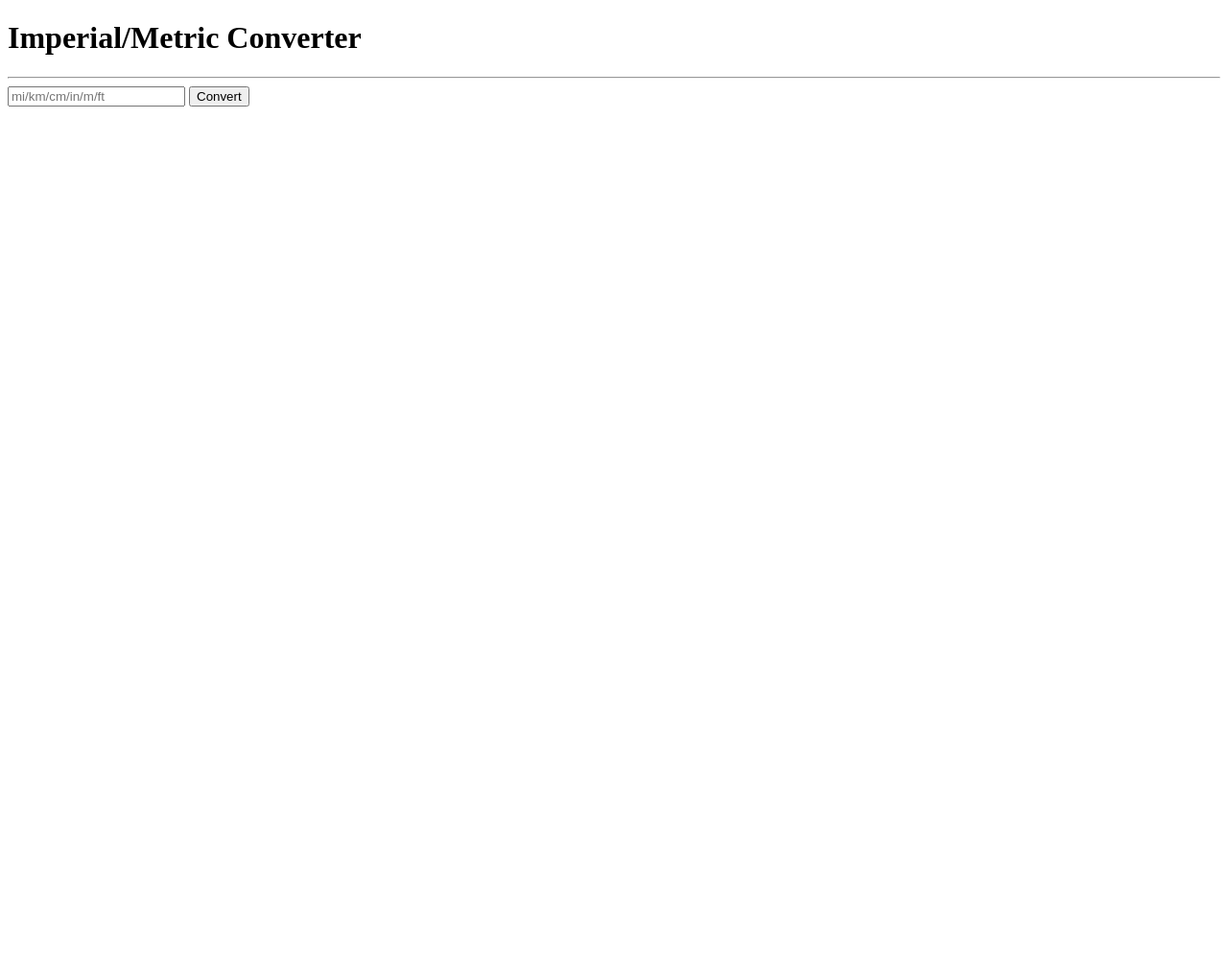
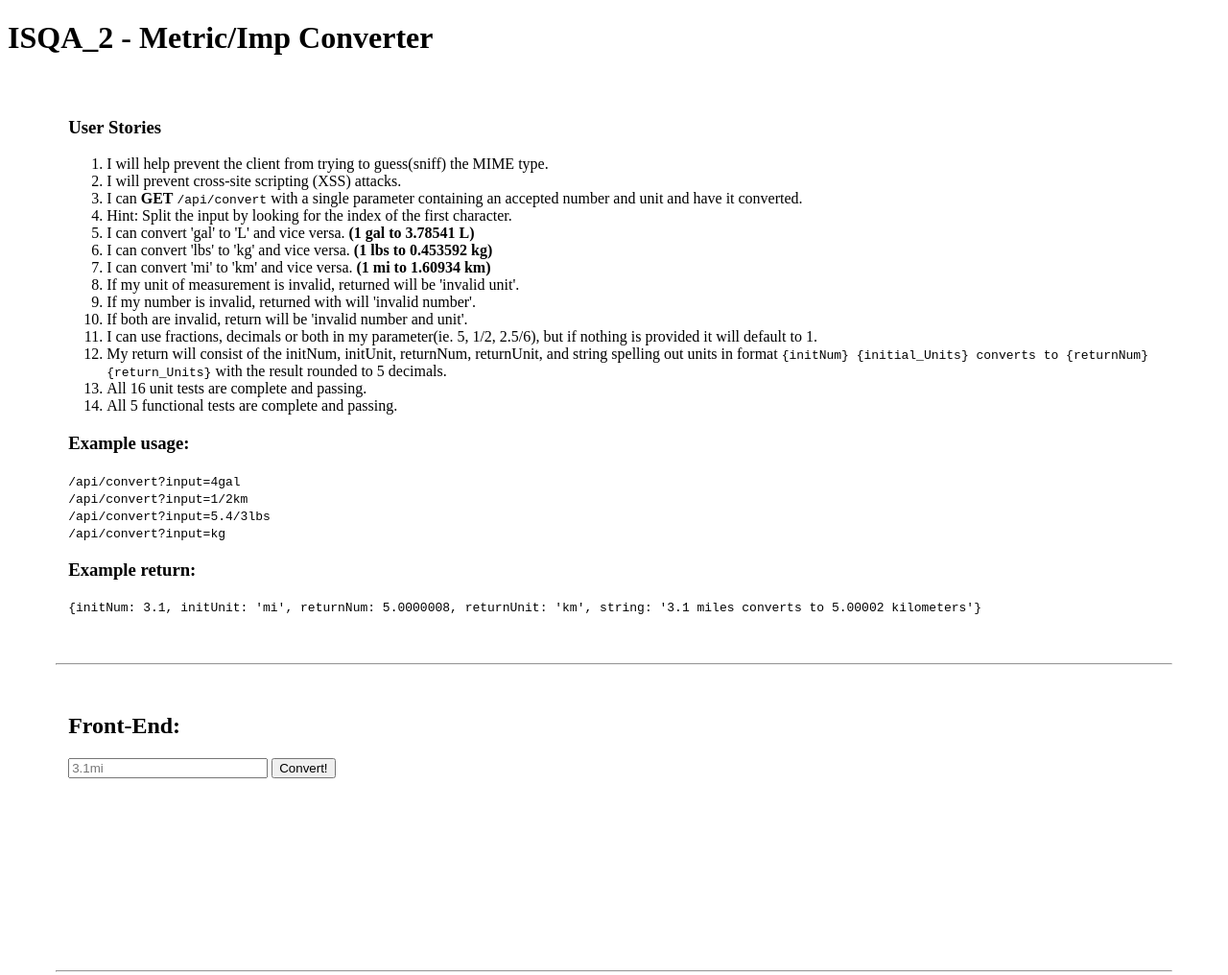
Before and after one commit to dbrandt1990/Metric-imperial-converter, a website: page views/index.html in a window 1280 px wide. Shown: the whole page at 96% size. Before the commit the page ends 800 px from the top, so only its background shows below. Drawn offline with nearby package versions, Linux system fonts and the light colour scheme; files that its build step writes are made by us from their sources.

Commit message:
Update index.html
changed to the default UI from FCC

```diff
--- a/views/index.html
+++ b/views/index.html
@@ -1,39 +1,76 @@
 <!DOCTYPE html>
-<html class="no-js">
+<html>
   <head>
-    <meta charset="utf-8" />
-    <meta http-equiv="X-UA-Compatible" content="IE=edge" />
-    <title>metric to imperial converter</title>
-    <meta name="viewport" content="width=device-width, initial-scale=1" />
-    <link rel="stylesheet" href="./style.css" />
+    <title>Welcome to HyperDev!</title>
+    <meta name="description" content="A cool thing made with HyperDev">
+    <link id="favicon" rel="icon" href="https://hyperdev.com/favicon-app.ico" type="image/x-icon">
+    <meta charset="utf-8">
+    <meta http-equiv="X-UA-Compatible" content="IE=edge">
+    <meta name="viewport" content="width=device-width, initial-scale=1">
+    <link rel="stylesheet" href="./public/style.css">
   </head>
   <body>
-    <h1>Imperial/Metric Converter</h1>
-    <hr />
-    <form action="" method="GET">
-      <input id="input" type="text" placeholder="mi/km/cm/in/m/ft" />
-      <input id="convert" type="submit" value="Convert" />
-    </form>
-    <script
-      src="https://code.jquery.com/jquery-2.2.1.min.js"
-      integrity="sha256-gvQgAFzTH6trSrAWoH1iPo9Xc96QxSZ3feW6kem+O00="
-      crossorigin="anonymous"
-    ></script>
+    <header>
+      <h1>
+        ISQA_2 - Metric/Imp Converter
+      </h1>
+    </header>
+    <div id="userstories" style="margin-left: 5%; margin-top: 5%">
+      <h3>User Stories</h3>
+      <ol>
+        <li>I will help prevent the client from trying to guess(sniff) the MIME type.</li>
+        <li>I will prevent cross-site scripting (XSS) attacks.</li>
+        <li>I can <b>GET</b> <code>/api/convert</code> with a single parameter containing an accepted number and unit and have it converted.</li>
+        <li>Hint: Split the input by looking for the index of the first character.</li>
+        <li>I can convert 'gal' to 'L' and vice versa. <b>(1 gal to 3.78541 L)</b></li>
+        <li>I can convert 'lbs' to 'kg' and vice versa. <b>(1 lbs to 0.453592 kg)</b></li>
+        <li>I can convert 'mi' to 'km' and vice versa. <b>(1 mi to 1.60934 km)</b></li>
+        <li>If my unit of measurement is invalid, returned will be 'invalid unit'.</li>
+        <li>If my number is invalid, returned with will 'invalid number'.</li>
+        <li>If both are invalid, return will be 'invalid number and unit'.</li>
+        <li>I can use fractions, decimals or both in my parameter(ie. 5, 1/2, 2.5/6), but if nothing is provided it will default to 1.</li>
+        <li>My return will consist of the initNum, initUnit, returnNum, returnUnit, and string spelling out units in format <code>{initNum} {initial_Units} converts to {returnNum} {return_Units}</code> with the result rounded to 5 decimals.</li>
+        <li>All 16 unit tests are complete and passing.</li>
+        <li>All 5 functional tests are complete and passing.</li>
+      </ol>
+      <h3>Example usage:</h3>
+      <code>/api/convert?input=4gal</code><br>
+      <code>/api/convert?input=1/2km</code><br>
+      <code>/api/convert?input=5.4/3lbs</code><br>
+      <code>/api/convert?input=kg</code><br>
+      <h3>Example return:</h3>
+      <code>{initNum: 3.1, initUnit: 'mi', returnNum: 5.0000008, returnUnit: 'km', string: '3.1 miles converts to 5.00002 kilometers'}</code>
+    </div>
+    <hr style="margin: 50px">
+    <div id="testui" style="margin-left: 5%">
+      <h2 style="text-align: left">Front-End:</h2>
+      <form id="convertForm" class="border">
+        <input type="text" id="convertField" name="input" placeholder="3.1mi" style="width: 200px">
+        <input id="convert" type="submit" value="Convert!">
+      </form>
+      <p id="result"></p>
+      <code id="jsonResult"></code>
+    </div>
+    <hr style="margin: 50px; margin-top: 200px">
+    <!-- Your web-app is https, so your scripts need to be too -->
+    <script src="https://code.jquery.com/jquery-2.2.1.min.js"
+            integrity="sha256-gvQgAFzTH6trSrAWoH1iPo9Xc96QxSZ3feW6kem+O00="
+            crossorigin="anonymous"></script>
     <script>
       $(function() {
-        $("#convertForm").submit(function() {
+        $('#convertForm').submit(function() {
           event.preventDefault();
           $.ajax({
-            url: "/api/convert",
-            type: "get",
-            data: $("#convertForm").serialize(),
+            url: '/api/convert',
+            type: 'get',
+            data: $('#convertForm').serialize(),
             success: function(data) {
-              $("#result").text(data.string || data);
-              $("#jsonResult").text(JSON.stringify(data));
+              $('#result').text(data.string || data);
+              $('#jsonResult').text(JSON.stringify(data));
             }
           });
         });
       });
-    </script>
+   </script>
   </body>
 </html>
```
